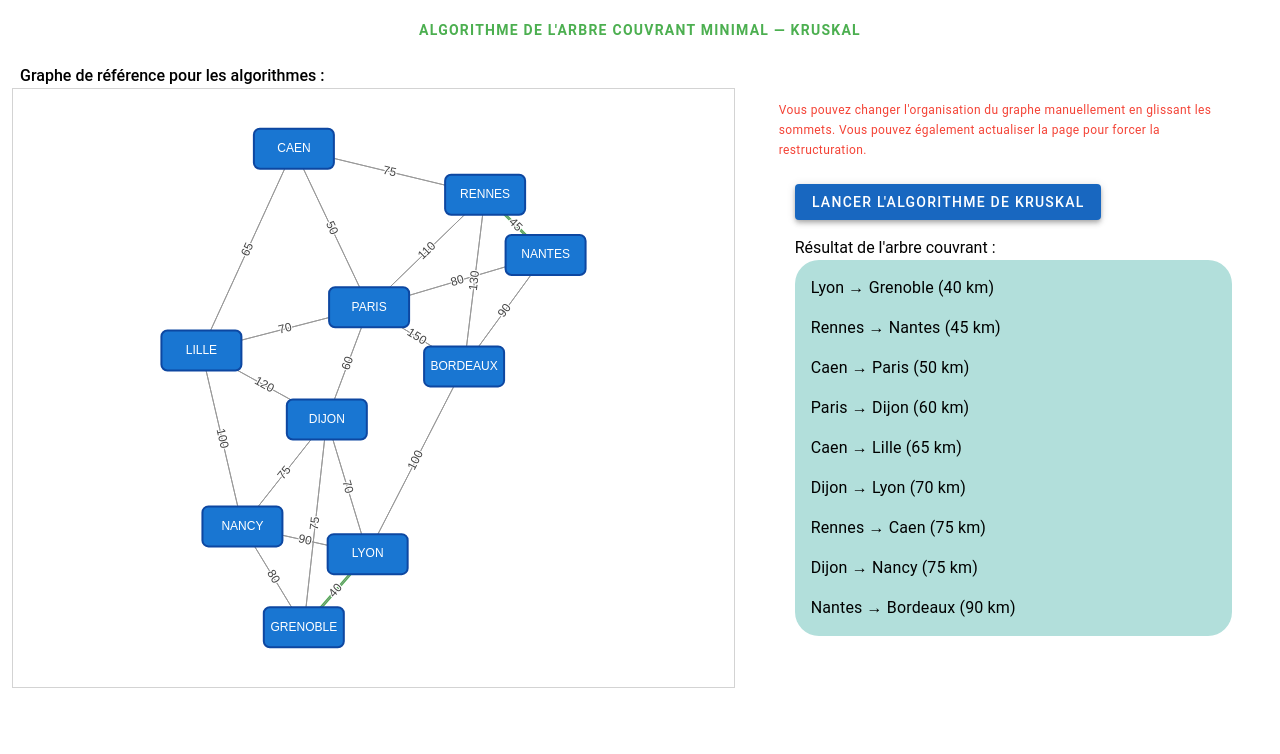
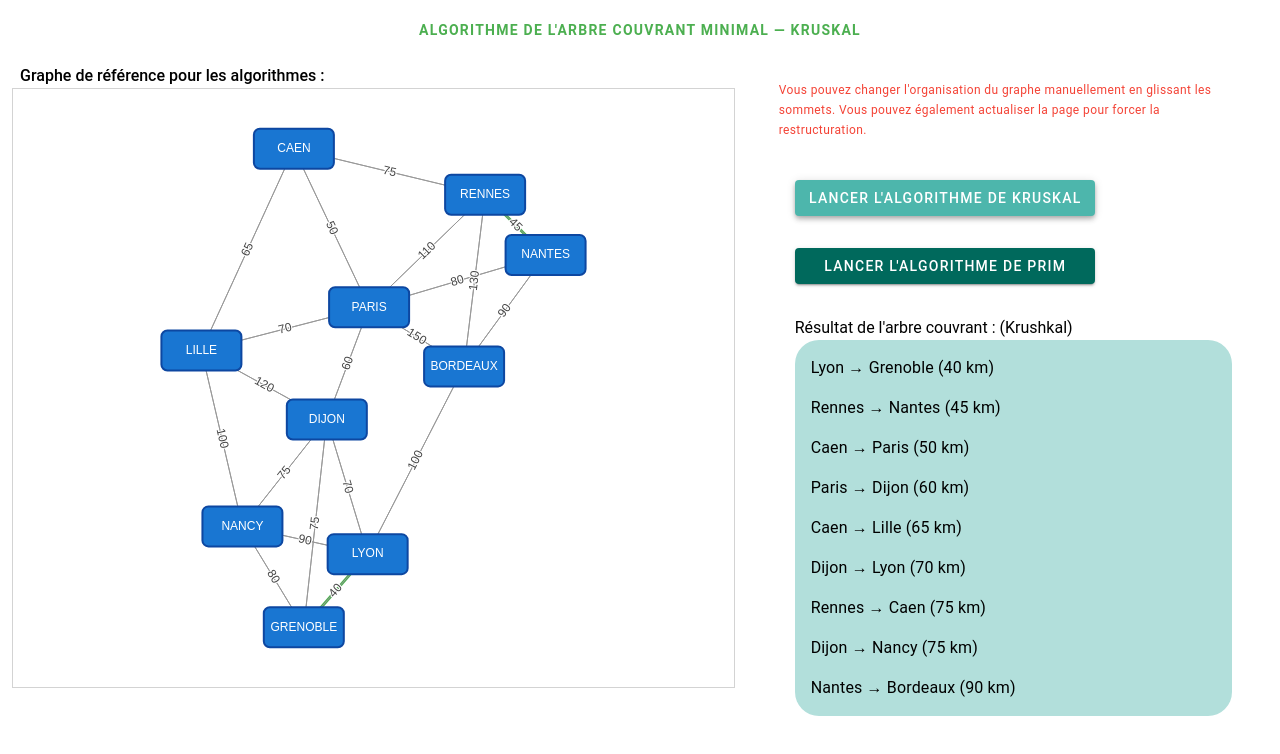
Before and after one commit to ashleyjaotombo/projet-algorithme, a Nuxt app: page /arbre-couvrant in a window 1280 px wide. Both pictures are taken after a click on the button "LANCER L'ALGORITHME DE KRUSKAL". Shown: the top 754 px of the page. Built offline with nearby package versions, Linux system fonts and the light colour scheme.

Commit message:
finalisation arbre couvrant

```diff
--- /dev/null
+++ b/app/data/Prim.js
@@ -0,0 +1,62 @@
+export function PRIM(nomVilleDepart) {
+    const VILLES = [
+        "Rennes", "Caen", "Lille", "Nantes", "Paris",
+        "Dijon", "Nancy", "Bordeaux", "Lyon", "Grenoble"
+    ];
+
+    const MATRICE = [
+        [0, 75, 0, 45, 110, 0, 0, 130, 0, 0],
+        [75, 0, 65, 0, 50, 0, 0, 0, 0, 0],
+        [0, 65, 0, 0, 70, 120, 100, 0, 0, 0],
+        [45, 0, 0, 0, 80, 0, 0, 90, 0, 0],
+        [110, 50, 70, 80, 0, 60, 0, 150, 0, 0],
+        [0, 0, 120, 0, 60, 0, 75, 0, 70, 75],
+        [0, 0, 100, 0, 0, 75, 0, 0, 90, 80],
+        [130, 0, 0, 90, 150, 0, 0, 0, 100, 0],
+        [0, 0, 0, 0, 0, 70, 90, 100, 0, 40],
+        [0, 0, 0, 0, 0, 75, 80, 0, 40, 0],
+    ];
+
+
+
+    const arbre = [];
+    const visite = Array(VILLES.length).fill(false);
+    const debut = VILLES.indexOf(nomVilleDepart);
+    visite[debut] = true; //Initialisation du début par rapoort au paramètre
+
+    while (arbre.length < VILLES.length - 1) {
+        let minPoids = Infinity;
+        let u = -1;
+        let v = -1;
+
+        // Parcourt toutes les arêtes reliant un sommet visité à un non visité
+        for (let i = 0; i < VILLES.length; i++) {
+            if (visite[i]) {
+                for (let j = 0; j < VILLES.length; j++) {
+                    if (!visite[j] && MATRICE[i][j] !== 0 && MATRICE[i][j] < minPoids) {
+                        minPoids = MATRICE[i][j];
+                        u = i;
+                        v = j;
+                    }
+                }
+            }
+        }
+
+        if (u !== -1 && v !== -1) {
+            arbre.push({ depart: u, arrivee: v, poids: minPoids });
+            visite[v] = true; // on ajoute la nouvelle ville
+        } else {
+            console.error("Le graphe n'est pas connexe !");
+            break;
+        }
+    }
+
+    console.log("Arbre couvrant minimal (Prim) :");
+    console.table(arbre.map(a => ({
+        de: VILLES[a.depart],
+        à: VILLES[a.arrivee],
+        poids: a.poids
+    })));
+
+    return arbre;
+}
--- a/app/pages/arbre-couvrant/index.vue
+++ b/app/pages/arbre-couvrant/index.vue
@@ -23,16 +23,38 @@
 
           <v-btn
             v-if="ville !== ''"
-            class="ml-4"
+            class="ma-4"
             variant="elevated"
-            color="primary"
-            @click="runAlgo"
+            :color="colorKrushkal"
+            width="300"
+            @click="runAlgoKrushkal"
           >
             Lancer l'algorithme de Kruskal
           </v-btn>
+          <v-btn
+            class="ma-4"
+            variant="elevated"
+            :color="colorPrim"
+            width="300"
+            @click="active = true; choix = 'Prim'; reload = false"
+          >
+            Lancer l'algorithme de Prim
+          </v-btn>
 
-          <v-container v-if="submit">
-            <p v-if="submit">Résultat de l'arbre couvrant : </p>
+          <v-select
+            v-if="active"
+            v-model="ville"
+            :items="villes"
+            label="Choisir une ville de départ"
+            density="compact"
+          />
+
+          <v-btn v-if="ville && choix === 'Prim'" class="ml-6" color="red-darken-2" @click="runAlgoPrim">
+            Lancer PRIM
+          </v-btn>
+
+          <v-container v-if="submit && reload">
+            <p v-if="submit">Résultat de l'arbre couvrant : ({{ choix }})</p>
           <v-list density="compact" class="bg-teal-lighten-4 rounded-xl">
             <v-list-item
               v-for="(edge, index) in resultat"
@@ -56,6 +78,9 @@
 import { ref } from "vue";
 import GrapheDisplay from "@/components/GrapheDisplay.vue";
 import { KRUSHKAL } from "~/data/Krushkal";
+import { PRIM } from "~/data/Prim";
+
+const choix = ref(null);
 
 // Ton tableau des villes pour l'affichage lisible
 const villes = [
@@ -70,15 +95,35 @@ const villes = [
   "Lyon",
   "Grenoble",
 ];
+const ville = ref(null); //pour récupérer la ville choisie
 
-// Résultat du graphe (v-model de GrapheDisplay)
+const active = ref(false);
+
+// Résultat du graphe (resultat est le v-model de GrapheDisplay)
 const resultat = ref([]);
 const submit = ref(false);
+const colorKrushkal = ref("teal-darken-3")
+const colorPrim = ref("teal-darken-3");
+const reload = ref(false);
 
-// Fonction déclenchant l'algo
-function runAlgo() {
+// Fonction déclenchant l'algo de Krushkal
+function runAlgoKrushkal() {
   resultat.value = KRUSHKAL();
   submit.value = true;
+  colorKrushkal.value = "teal-lighten-2"
+  colorPrim.value = "teal-darken-3"
+  active.value = false;
+  choix.value="Krushkal";
+  reload.value = true;
+}
+
+// Fonction déclenchant l'algo de Prim
+function runAlgoPrim() {
+  resultat.value = PRIM(ville.value);
+  submit.value = true;
+  colorPrim.value = "teal-lighten-2"
+  colorKrushkal.value = "teal-darken-3"
+  reload.value = true;
 }
 </script>
 
```
Also changed, not shown: 1 other file (tests, documents, lock files or other folders).
